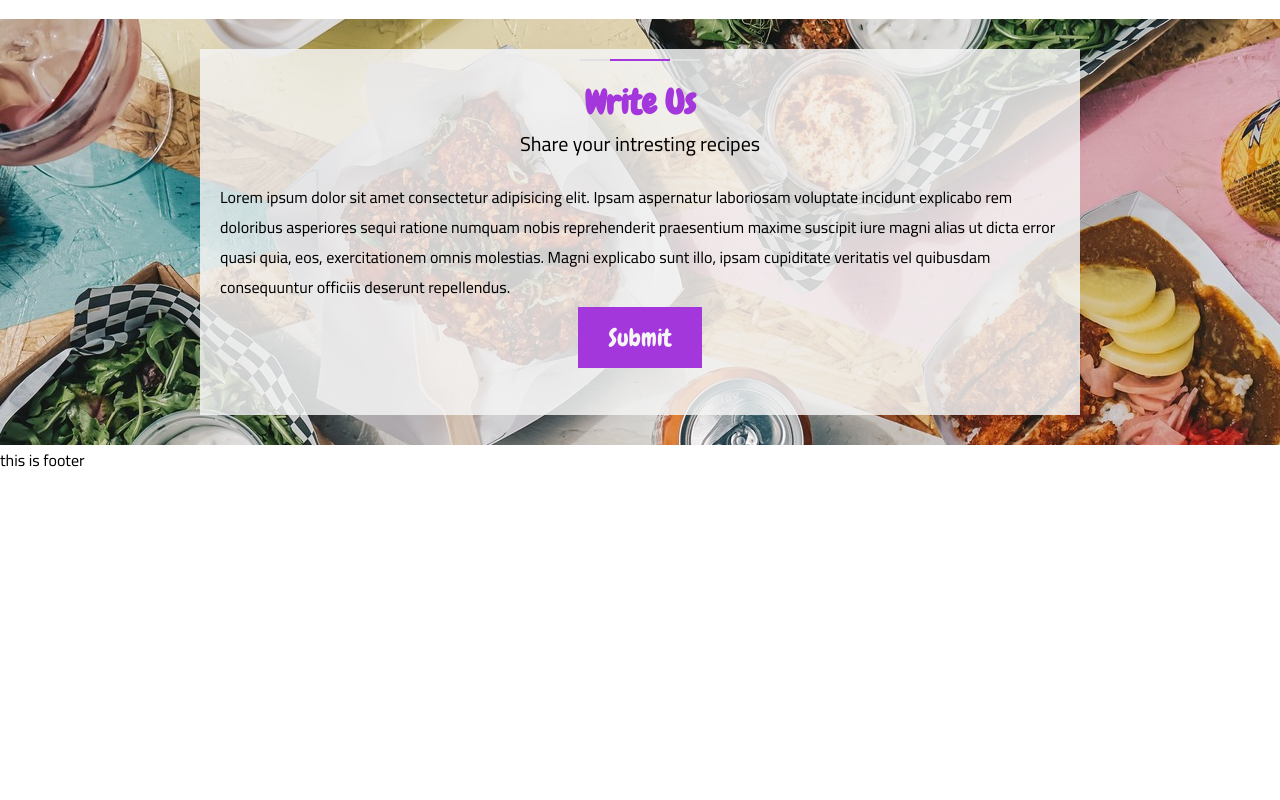
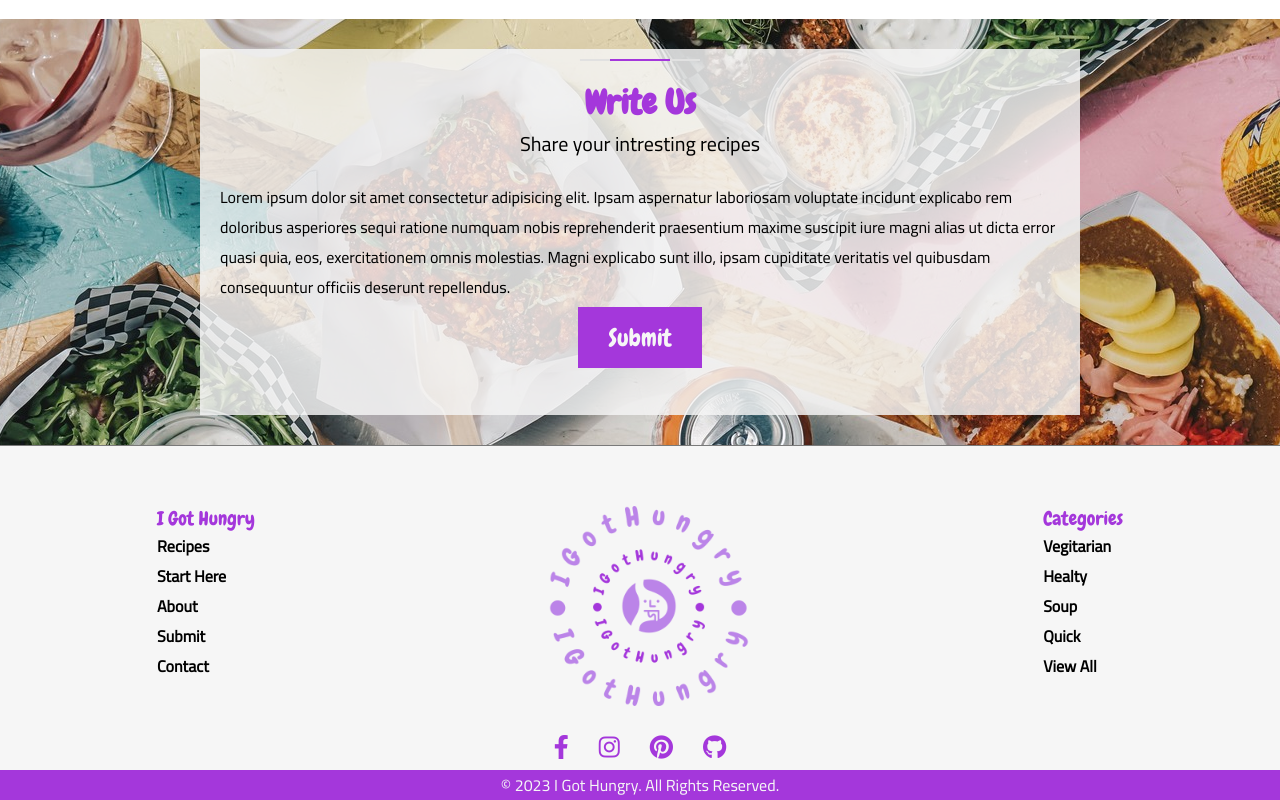
Before and after one commit to SKAhire/IGotHungry, a React (Create React App) app in the folder Frontend/: page / in a window 1280 px wide. Shown: the part 3787-4587 px from the top of the page. Before the commit the page ends 4262 px from the top, so only its background shows below. Built offline with nearby package versions, Linux system fonts and the light colour scheme.

Commit message:
footer done

```diff
--- a/Frontend/public/index.html
+++ b/Frontend/public/index.html
@@ -5,19 +5,30 @@
     <link rel="icon" href="%PUBLIC_URL%/logo_icon.png" />
     <meta name="viewport" content="width=device-width, initial-scale=1" />
     <meta name="theme-color" content="#000000" />
-    <meta
-      name="description"
-      content="Web site created using mern"
-    />
+    <meta name="description" content="Web site created using mern" />
     <link rel="manifest" href="%PUBLIC_URL%/manifest.json" />
     <link rel="apple-touch-icon" href="%PUBLIC_URL%/logo_icon.png" />
 
     <!-- fonts -->
-    <link rel="preconnect" href="https://fonts.googleapis.com">
-<link rel="preconnect" href="https://fonts.gstatic.com" crossorigin>
-<link href="https://fonts.googleapis.com/css2?family=Chewy&display=swap" rel="stylesheet">
-<link href="https://fonts.googleapis.com/css2?family=Cairo" rel="stylesheet">
+    <link rel="preconnect" href="https://fonts.googleapis.com" />
+    <link rel="preconnect" href="https://fonts.gstatic.com" crossorigin />
+    <link
+      href="https://fonts.googleapis.com/css2?family=Chewy&display=swap"
+      rel="stylesheet"
+    />
+    <link
+      href="https://fonts.googleapis.com/css2?family=Cairo"
+      rel="stylesheet"
+    />
 
+    <!-- icons -->
+    <link
+      rel="stylesheet"
+      href="https://cdnjs.cloudflare.com/ajax/libs/font-awesome/6.4.2/css/all.min.css"
+      integrity="sha512-z3gLpd7yknf1YoNbCzqRKc4qyor8gaKU1qmn+CShxbuBusANI9QpRohGBreCFkKxLhei6S9CQXFEbbKuqLg0DA=="
+      crossorigin="anonymous"
+      referrerpolicy="no-referrer"
+    />
 
     <title>I Got Hungry</title>
   </head>
@@ -26,6 +37,11 @@
     <div id="root"></div>
 
     <!-- jquery -->
-    <script src="https://cdnjs.cloudflare.com/ajax/libs/jquery/3.7.1/jquery.min.js" integrity="sha512-v2CJ7UaYy4JwqLDIrZUI/4hqeoQieOmAZNXBeQyjo21dadnwR+8ZaIJVT8EE2iyI61OV8e6M8PP2/4hpQINQ/g==" crossorigin="anonymous" referrerpolicy="no-referrer"></script>
+    <script
+      src="https://cdnjs.cloudflare.com/ajax/libs/jquery/3.7.1/jquery.min.js"
+      integrity="sha512-v2CJ7UaYy4JwqLDIrZUI/4hqeoQieOmAZNXBeQyjo21dadnwR+8ZaIJVT8EE2iyI61OV8e6M8PP2/4hpQINQ/g=="
+      crossorigin="anonymous"
+      referrerpolicy="no-referrer"
+    ></script>
   </body>
 </html>
--- a/Frontend/src/App.css
+++ b/Frontend/src/App.css
@@ -386,7 +386,7 @@ body {
   font-size: x-large;
   font-weight: normal;
 }
-.latestInfo a:hover, h4:hover{
+.latestInfo a:hover,.latestInfo h4:hover{
   color: var(--purpel_light);
 }
 .latestInfo a{
@@ -407,3 +407,52 @@ body {
   margin-bottom: 20px;
   font-family: var(--body_font);
 }
+
+
+/* Footer */
+.footerMain{
+  display: flex;
+  justify-content: space-around;
+  border-top: 1px solid rgba(0, 0, 0, 0.5);
+  /* margin-top: 20px; */
+  background: var(--white_bg);
+  padding: 60px 10px 10px;
+}
+.footerMain h4{
+  color: var(--purpel);
+  font-family: var(--head_font);
+  font-size: larger;
+  font-weight: normal;
+}
+.footerMain h4:hover{
+  color: var(--purpel_light);
+}
+.ighLogo img{
+  height: 200px;
+  width: 200px;
+}
+.footerLinks a{
+  display: block;
+  color: black;
+  font-family: var(--body_font);
+  font-weight: bold;
+}
+.footerLinks a:hover{
+  color: var(--purpel_light);
+}
+.ighSocial{
+  text-align: center;
+  background: var(--white_bg);
+  padding: 0px 10px;
+}
+.ighSocial a{
+  color: var(--purpel);
+  font-size: x-large;
+  /* padding: 5px; */
+  margin: 15px;
+}
+.ccSection{
+  text-align: center;
+  background: var(--purpel);
+  color: var(--white_bg);
+}
--- a/Frontend/src/components/Footer.js
+++ b/Frontend/src/components/Footer.js
@@ -4,9 +4,48 @@ const Footer = () => {
   return (
     <>
 
-    <footer>
-        this is footer
-    </footer>
+      <footer>
+        <div className="footerMain">
+          <div className="ighMenu">
+            <a href="/"><h4>I Got Hungry</h4></a>
+            <div className="footerLinks">
+              <a href="/">Recipes</a>
+              <a href="/">Start Here</a>
+              <a href="/">About</a>
+              <a href="/">Submit</a>
+              <a href="/">Contact</a>
+            </div>
+          </div>
+
+          <div className="ighLogo">
+            <img src="..\logo\logo.png" alt="" />
+          </div>
+
+          <div className="ighCat">
+            <a href="/"><h4>Categories</h4></a>
+            <div className="footerLinks">
+              <a href="/">Vegitarian</a>
+              <a href="/">Healty</a>
+              <a href="/">Soup</a>
+              <a href="/">Quick</a>
+              <a href="/">View All</a>
+            </div>
+          </div>
+
+
+        </div>
+
+        <div className="ighSocial">
+          <a href="/"><i className="fa-brands fa-facebook-f"></i></a>
+          <a href="/"><i className="fa-brands fa-instagram"></i></a>
+          <a href="/"><i className="fa-brands fa-pinterest"></i></a>
+          <a href="https://github.com/SKAhire"><i className="fa-brands fa-github"></i></a>
+        </div>
+
+        <div className="ccSection">
+          © 2023 I Got Hungry. All Rights Reserved.
+        </div>
+      </footer>
 
     </>
   )
--- a/Frontend/src/components/Recipes.js
+++ b/Frontend/src/components/Recipes.js
@@ -16,7 +16,7 @@ const Recipes = () => {
                 </div>
                 <OwlCarousel className='owl-theme' loop margin={10} stagePadding={10} dots={true} nav={false} center={true}>
 
-                    <div class='item'>
+                    <div className='item'>
                         <a href="/">
                             <div className="recipesCard" style={{ background: `url("../images/popImage/sample4.jpg") center center` }}>
                                 <div className="recipeInfo">
@@ -25,7 +25,7 @@ const Recipes = () => {
                             </div>
                         </a>
                     </div>
-                    <div class='item'>
+                    <div className='item'>
                         <a href="/">
                             <div className="recipesCard" style={{ background: `url("../images/popImage/sample3.jpg") center center` }}>
                                 <div className="recipeInfo">
@@ -34,7 +34,7 @@ const Recipes = () => {
                             </div>
                         </a>
                     </div>
-                    <div class='item'>
+                    <div className='item'>
                         <a href="/">
                             <div className="recipesCard" style={{ background: `url("../images/popImage/sample2.jpg") center center` }}>
                                 <div className="recipeInfo">
@@ -43,7 +43,7 @@ const Recipes = () => {
                             </div>
                         </a>
                     </div>
-                    <div class='item'>
+                    <div className='item'>
                         <a href="/">
                             <div className="recipesCard" style={{ background: `url("../images/popImage/sample1.jpg") center center` }}>
                                 <div className="recipeInfo">
@@ -52,7 +52,7 @@ const Recipes = () => {
                             </div>
                         </a>
                     </div>
-                    <div class='item'>
+                    <div className='item'>
                         <a href="/">
                             <div className="recipesCard" style={{ background: `url("../images/popImage/sample4.jpg") center center` }}>
                                 <div className="recipeInfo">
@@ -61,7 +61,7 @@ const Recipes = () => {
                             </div>
                         </a>
                     </div>
-                    <div class='item'>
+                    <div className='item'>
                         <a href="/">
                             <div className="recipesCard" style={{ background: `url("../images/popImage/sample3.jpg") center center` }}>
                                 <div className="recipeInfo">
@@ -70,7 +70,7 @@ const Recipes = () => {
                             </div>
                         </a>
                     </div>
-                    <div class='item'>
+                    <div className='item'>
                         <a href="/">
                             <div className="recipesCard" style={{ background: `url("../images/popImage/sample2.jpg") center center` }}>
                                 <div className="recipeInfo">
@@ -79,7 +79,7 @@ const Recipes = () => {
                             </div>
                         </a>
                     </div>
-                    <div class='item'>
+                    <div className='item'>
                         <a href="/">
                             <div className="recipesCard" style={{ background: `url("../images/popImage/sample1.jpg") center center` }}>
                                 <div className="recipeInfo">
@@ -88,7 +88,7 @@ const Recipes = () => {
                             </div>
                         </a>
                     </div>
-                    <div class='item'>
+                    <div className='item'>
                         <a href="/">
                             <div className="recipesCard" style={{ background: `url("../images/popImage/sample4.jpg") center center` }}>
                                 <div className="recipeInfo">
@@ -97,7 +97,7 @@ const Recipes = () => {
                             </div>
                         </a>
                     </div>
-                    <div class='item'>
+                    <div className='item'>
                         <a href="/">
                             <div className="recipesCard" style={{ background: `url("../images/popImage/sample3.jpg") center center` }}>
                                 <div className="recipeInfo">
@@ -106,7 +106,7 @@ const Recipes = () => {
                             </div>
                         </a>
                     </div>
-                    <div class='item'>
+                    <div className='item'>
                         <a href="/">
                             <div className="recipesCard" style={{ background: `url("../images/popImage/sample2.jpg") center center` }}>
                                 <div className="recipeInfo">
@@ -115,7 +115,7 @@ const Recipes = () => {
                             </div>
                         </a>
                     </div>
-                    <div class='item'>
+                    <div className='item'>
                         <a href="/">
                             <div className="recipesCard" style={{ backgroundImage: `url("../images/popImage/sample1.jpg")` }}>
                                 <div className="recipeInfo">
```
